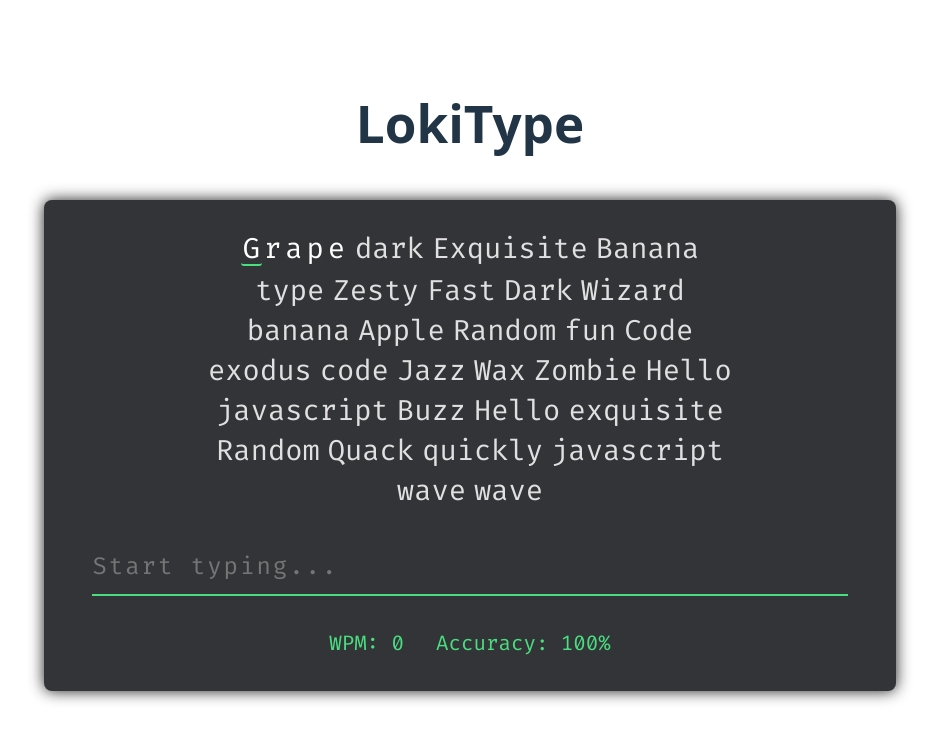
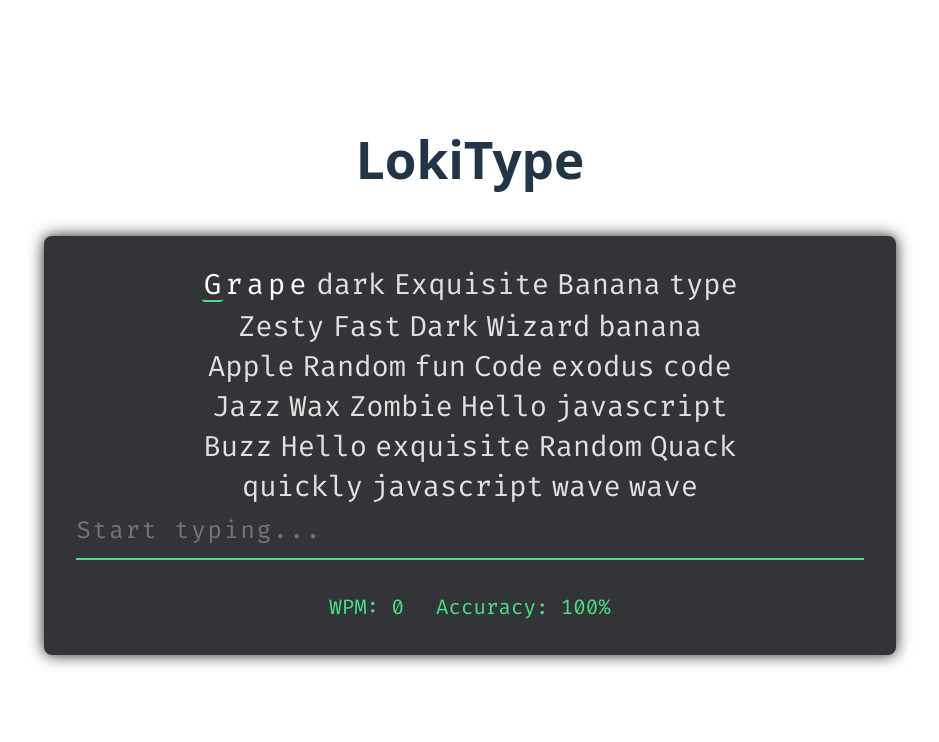
Before and after one commit to lokeswar777/lokitype, a React (Vite) app: page / in a window 1280 px wide. Shown: the top 742 px of the page, without its empty margins (170-1109 px from the left). Built offline with nearby package versions, Linux system fonts and the light colour scheme.

Commit message:
added font size and line height to TypingBox.css

```diff
--- a/src/components/TypingBox.css
+++ b/src/components/TypingBox.css
@@ -2,13 +2,17 @@
 
 .typing-container {
   width: 70%;              /* occupy 70% of the viewport width */
-  margin: 3rem 15%;        /* top/bottom 3rem, left/right 15% */
-  padding: 2rem 3rem;
+ margin: 3rem 15%;      /* top/bottom 3rem, left/right 15% */
+ display: flex;
+ justify-content: center;
+    align-items: center;
+    flex-direction: column;
+  padding: 2rem 2rem;
   background-color: #323437;
   border-radius: 8px;
   box-shadow: 0 0 15px #1e1e1e;
   color: white;
-  font-family: "Fira Code", monospace;
+  font-family:   "Fira Code", monospace;
   user-select: none;
   box-sizing: border-box;  /* ensure padding included in width */
 }
@@ -20,7 +24,7 @@
   gap: 8px;
   font-size: 1.8rem;
   line-height: 2rem;
-  margin: 0 auto 2rem auto;  /* centers horizontally with auto left/right */
+  margin:  auto auto;  /* centers horizontally with auto left/right */
   width: 70%;                /* occupies 70% of the container/viewport */
   justify-content: center;   /* centers words inside the flex container */
 }
```
